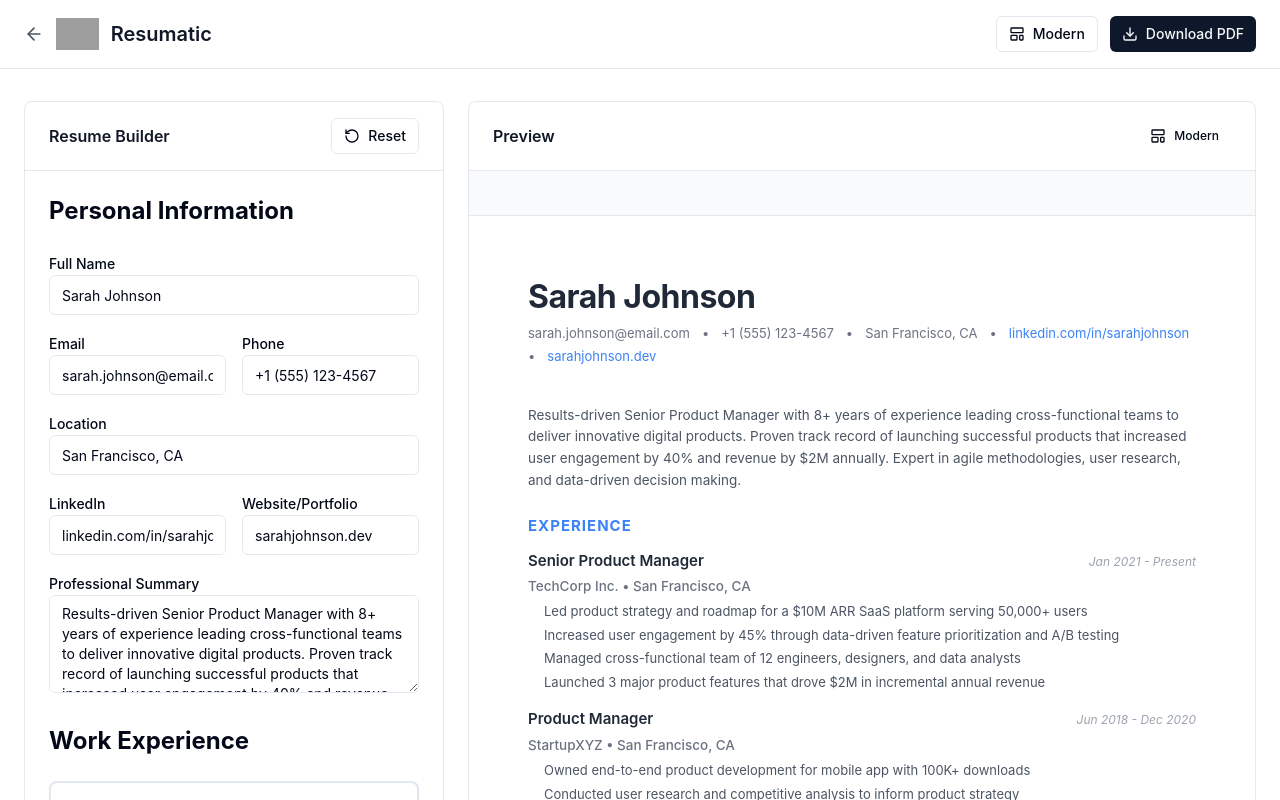
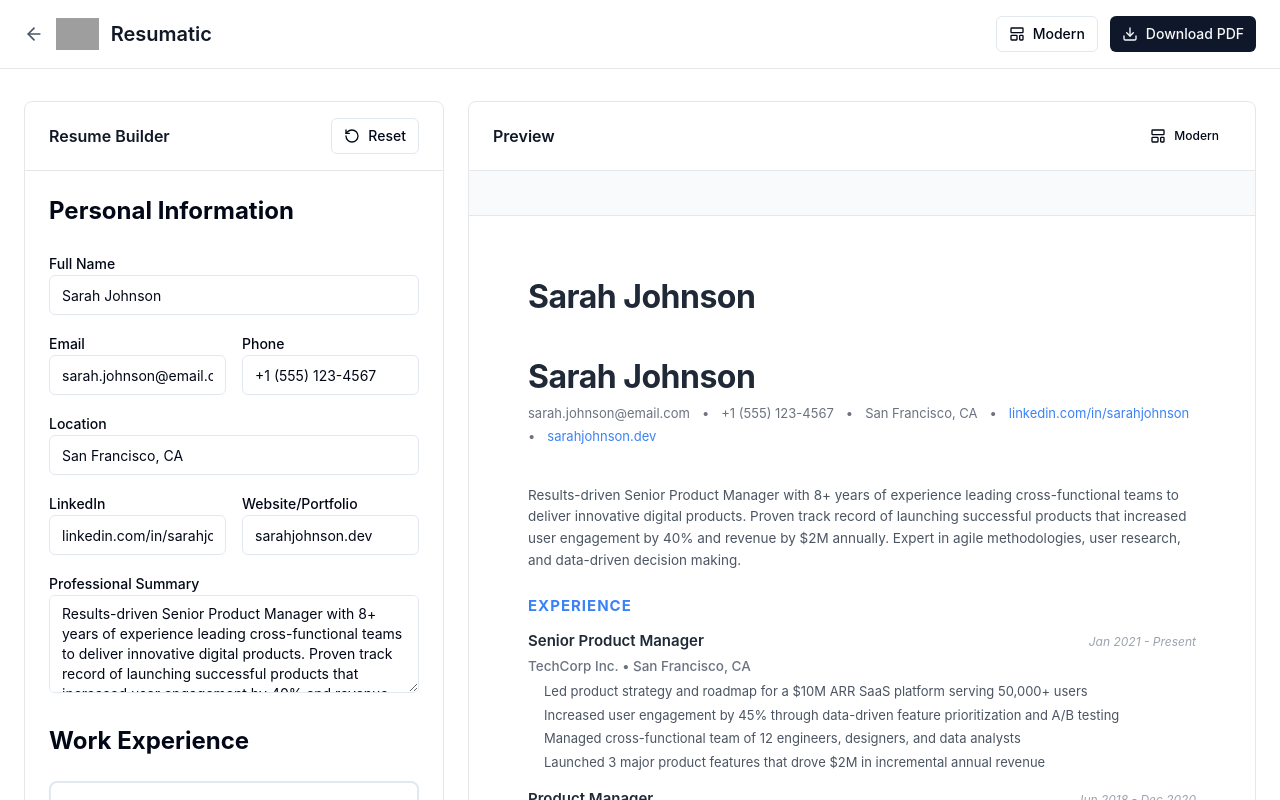
Before and after one commit to GowthamOleti/Resumatic_v1, a React (Vite) app: page /builder in a window 1280 px wide. Shown: the top 800 px of the page. Built offline with nearby package versions, Linux system fonts and the light colour scheme; grey boxes are pictures that could not be loaded.

Commit message:
Fix A4 page masks and Executive template page 2 duplication

```diff
--- a/src/components/templates/ExecutiveTemplate.tsx
+++ b/src/components/templates/ExecutiveTemplate.tsx
@@ -17,7 +17,7 @@
   }, {} as Record<string, string[]>);
 
   return (
-    <div style={{
+    <div className="executive-template" style={{
       fontFamily: '-apple-system, BlinkMacSystemFont, "SF Pro Display", "Segoe UI", sans-serif',
       display: 'flex',
       width: 'calc(100% + 60px)', /* Extend beyond page padding */
--- a/src/index.css
+++ b/src/index.css
@@ -167,7 +167,7 @@
   border: 1px solid #e5e7eb;
   box-shadow: 0 4px 6px -1px rgba(0, 0, 0, 0.1);
   position: relative;
-  overflow: hidden;
+  overflow: visible;
   page-break-after: always;
 }
 
@@ -197,6 +197,12 @@
 /* Offset the template on page 2 to show continuation */
 .page-2-content > * {
   margin-top: calc(-1063px); /* Negative of page 1 visible height */
+  transform: translateY(0); /* Ensure no additional transforms */
+}
+
+/* Special handling for Executive template with negative margins */
+.page-2-content .executive-template {
+  margin-top: calc(-1063px - 30px); /* Account for Executive's negative margin */
 }
 
 .page-break-indicator {
```
